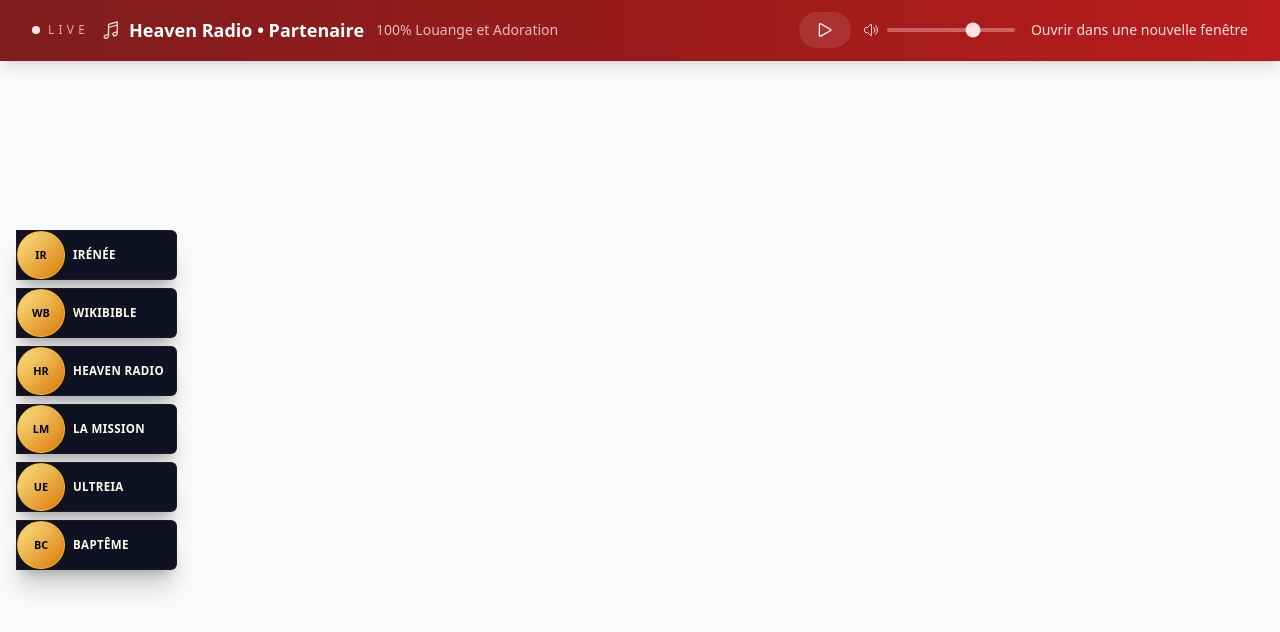
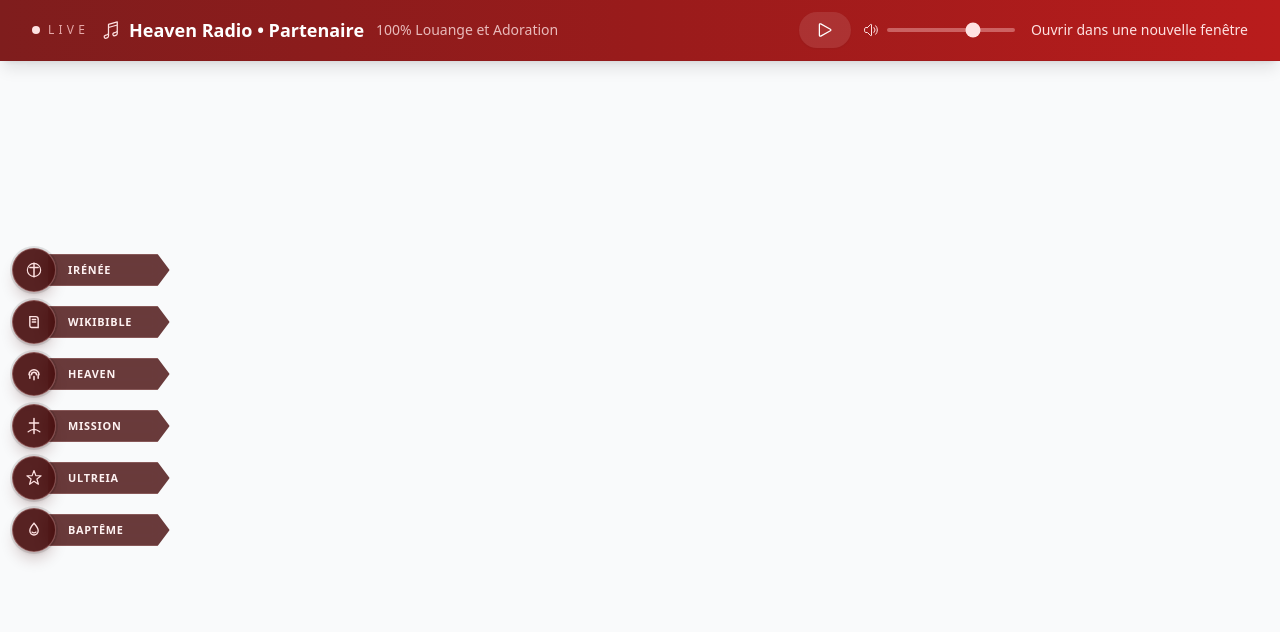
Before and after one commit to stormdaemon/soschretiensdorient, a React (Vite) app: page /plan-site in a window 1280 px wide. Shown: the top 632 px of the page. Built offline with nearby package versions, Linux system fonts and the light colour scheme.

Commit message:
Redesign ecosystem rail menu

```diff
--- a/src/components/ChristianEcosystemMenu.tsx
+++ b/src/components/ChristianEcosystemMenu.tsx
@@ -5,68 +5,120 @@
     id: 'irenee',
     label: 'Institut Irénée',
     shortLabel: 'Irénée',
-    initials: 'IR',
     href: 'https://irenee-institut.org/',
   },
   {
     id: 'wikibible',
     label: 'WikiBible',
     shortLabel: 'WikiBible',
-    initials: 'WB',
     href: 'https://wikibible.fr/',
   },
   {
     id: 'heavenradio',
     label: 'Heaven Radio',
-    shortLabel: 'Heaven Radio',
-    initials: 'HR',
+    shortLabel: 'Heaven',
     href: 'https://heavenradio.fr/',
   },
   {
     id: 'mission',
     label: 'La Mission Catholique',
-    shortLabel: 'La Mission',
-    initials: 'LM',
+    shortLabel: 'Mission',
     href: 'https://www.lamissioncatholique.fr/',
   },
   {
     id: 'ultreia',
     label: 'Ultreia Event',
     shortLabel: 'Ultreia',
-    initials: 'UE',
     href: 'https://ultreiaevent.com/',
   },
   {
     id: 'bapteme',
     label: 'Le Baptême Catholique',
     shortLabel: 'Baptême',
-    initials: 'BC',
     href: 'https://lebaptemecatholique.fr/',
   },
 ] as const;
+
+type EcosystemId = (typeof ECOSYSTEM_LINKS)[number]['id'];
+
+function SiteGlyph({ id }: { id: EcosystemId }) {
+  const common = 'currentColor';
+
+  if (id === 'wikibible') {
+    return (
+      <svg className="h-5 w-5" viewBox="0 0 24 24" fill="none" aria-hidden="true">
+        <path d="M7 5.5h7a3 3 0 0 1 3 3v10H9a2 2 0 0 1-2-2v-11Z" stroke={common} strokeWidth="1.7" />
+        <path d="M10 9h4M10 12h4" stroke={common} strokeWidth="1.7" strokeLinecap="round" />
+      </svg>
+    );
+  }
+
+  if (id === 'heavenradio') {
+    return (
+      <svg className="h-5 w-5" viewBox="0 0 24 24" fill="none" aria-hidden="true">
+        <path d="M6 13a6 6 0 0 1 12 0M9 13a3 3 0 0 1 6 0" stroke={common} strokeWidth="1.8" strokeLinecap="round" />
+        <path d="M7 13v4M17 13v4M12 15v4" stroke={common} strokeWidth="1.8" strokeLinecap="round" />
+      </svg>
+    );
+  }
+
+  if (id === 'mission') {
+    return (
+      <svg className="h-5 w-5" viewBox="0 0 24 24" fill="none" aria-hidden="true">
+        <path d="M12 3v18M6.5 8.5h11" stroke={common} strokeWidth="1.8" strokeLinecap="round" />
+        <path d="M5 19c2.5-2 4.8-3 7-3s4.5 1 7 3" stroke={common} strokeWidth="1.5" strokeLinecap="round" />
+      </svg>
+    );
+  }
+
+  if (id === 'ultreia') {
+    return (
+      <svg className="h-5 w-5" viewBox="0 0 24 24" fill="none" aria-hidden="true">
+        <path d="m12 3 2.2 6.1 6.3.2-5 3.9 1.8 6.3L12 16l-5.3 3.5 1.8-6.3-5-3.9 6.3-.2L12 3Z" stroke={common} strokeWidth="1.45" strokeLinejoin="round" />
+      </svg>
+    );
+  }
+
+  if (id === 'bapteme') {
+    return (
+      <svg className="h-5 w-5" viewBox="0 0 24 24" fill="none" aria-hidden="true">
+        <path d="M12 4s5 5.5 5 9a5 5 0 0 1-10 0c0-3.5 5-9 5-9Z" stroke={common} strokeWidth="1.65" />
+        <path d="M9.5 14.5c1.4 1.2 3.6 1.2 5 0" stroke={common} strokeWidth="1.45" strokeLinecap="round" />
+      </svg>
+    );
+  }
+
+  return (
+    <svg className="h-5 w-5" viewBox="0 0 24 24" fill="none" aria-hidden="true">
+      <path d="M12 4v16M7 9h10" stroke={common} strokeWidth="1.8" strokeLinecap="round" />
+      <circle cx="12" cy="12" r="8" stroke={common} strokeWidth="1.35" />
+    </svg>
+  );
+}
 
 export function ChristianEcosystemMenu() {
   const [isOpen, setIsOpen] = useState(false);
 
   return (
-    <aside className="fixed bottom-4 left-3 z-40 sm:bottom-auto sm:left-4 sm:top-1/2 sm:-translate-y-1/2">
-      <div className="flex flex-col items-start gap-2">
+    <aside className="fixed left-3 top-1/2 z-40 -translate-y-1/2 max-md:bottom-4 max-md:left-4 max-md:top-auto max-md:translate-y-0">
+      <div className="flex flex-col-reverse items-start gap-2 md:flex-col">
         <button
           type="button"
           onClick={() => setIsOpen((value) => !value)}
-          className="flex h-11 items-center gap-2 rounded-md border border-red-900/30 bg-slate-950/95 px-3 text-xs font-black uppercase tracking-[0.14em] text-amber-100 shadow-xl shadow-black/25 backdrop-blur sm:hidden"
+          className="flex h-10 items-center gap-2 border border-red-200/30 bg-red-950/90 px-2.5 text-[0.68rem] font-black uppercase tracking-[0.08em] text-red-50 shadow-lg shadow-red-950/20 backdrop-blur md:hidden"
           aria-expanded={isOpen}
           aria-controls="christian-ecosystem-menu"
+          aria-label={isOpen ? 'Fermer les sites amis' : 'Ouvrir les sites amis'}
         >
+          <span className="grid h-6 w-6 place-items-center rounded-full border border-red-100/35 text-red-100">
+            <SiteGlyph id="irenee" />
+          </span>
           Sites amis
-          <span aria-hidden="true" className="text-base leading-none">
-            {isOpen ? '-' : '+'}
-          </span>
         </button>
 
         <nav
           id="christian-ecosystem-menu"
-          className={`${isOpen ? 'flex' : 'hidden'} max-w-[calc(100vw-1.5rem)] flex-col gap-2 sm:flex`}
+          className={`${isOpen ? 'flex' : 'hidden'} flex-col gap-2 md:flex`}
           aria-label="Sites amis de l'écosystème chrétien"
         >
           {ECOSYSTEM_LINKS.map((link) => (
@@ -75,14 +127,14 @@
               href={link.href}
               target="_blank"
               rel="noopener noreferrer"
-              className="group flex min-h-12 items-center rounded-r-md border border-red-900/25 bg-slate-950/95 pr-3 text-amber-50 shadow-xl shadow-black/20 backdrop-blur transition duration-200 hover:translate-x-1 hover:border-amber-400/80 hover:bg-slate-900 focus-visible:outline focus-visible:outline-2 focus-visible:outline-offset-2 focus-visible:outline-amber-400"
+              className="group flex h-11 items-center text-red-50 no-underline outline-none transition duration-200 hover:translate-x-1 focus-visible:translate-x-1"
               aria-label={`Ouvrir ${link.label}`}
             >
-              <span className="grid h-12 w-12 shrink-0 place-items-center rounded-full border border-amber-400/70 bg-gradient-to-br from-amber-200 to-amber-600 text-[0.68rem] font-black text-slate-950 shadow-inner">
-                {link.initials}
+              <span className="relative z-10 grid h-11 w-11 shrink-0 place-items-center rounded-full border border-red-200/30 bg-red-950/90 text-red-100 shadow-lg shadow-red-950/20 ring-2 ring-black/10 backdrop-blur">
+                <SiteGlyph id={link.id} />
               </span>
-              <span className="ml-2 max-w-[8.5rem] text-[0.72rem] font-black uppercase leading-tight tracking-[0.03em]">
-                {link.shortLabel}
+              <span className="-ml-2 flex h-8 min-w-[7.6rem] items-center border border-l-0 border-red-200/20 bg-red-950/80 pl-5 pr-5 text-[0.68rem] font-black uppercase tracking-[0.07em] shadow-md shadow-red-950/20 backdrop-blur [clip-path:polygon(0_0,calc(100%-12px)_0,100%_50%,calc(100%-12px)_100%,0_100%)] group-hover:border-red-100/30 group-hover:bg-red-900/90">
+                <span className="max-w-[5.8rem] truncate">{link.shortLabel}</span>
               </span>
             </a>
           ))}
```
